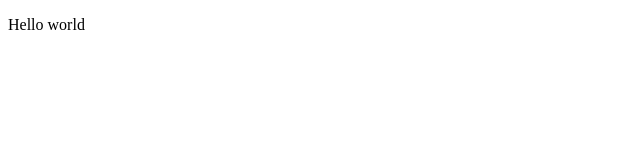
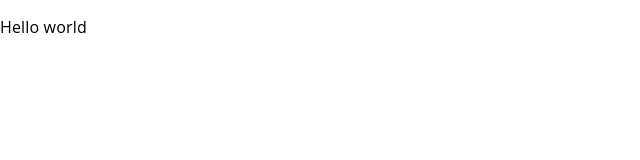
Before and after one commit to Maxim2993/itmo-market, a React (Create React App) app: page / in a window 1280 px wide. Shown: the top 160 px of the page, without its empty margins (0-640 px from the left). Built offline with nearby package versions, Linux system fonts and the light colour scheme.

Commit message:
Settings/ added MU theme

```diff
--- a/src/index.tsx
+++ b/src/index.tsx
@@ -1,5 +1,7 @@
 import React from 'react';
 import ReactDOM from 'react-dom/client';
+import { CssBaseline, ThemeProvider } from '@mui/material';
+import { theme } from './theme';
 import App from './App';
 import reportWebVitals from './reportWebVitals';
 
@@ -9,7 +11,11 @@ const root = ReactDOM.createRoot(
 );
 root.render(
   <React.StrictMode>
-    <App />
+    <ThemeProvider theme={theme}>
+      <CssBaseline>
+        <App />
+      </CssBaseline>
+    </ThemeProvider>
   </React.StrictMode>
 );
 
--- /dev/null
+++ b/src/theme/index.ts
@@ -0,0 +1,8 @@
+import { createTheme } from '@mui/material';
+import { palette } from './palette';
+import { typography } from './typography';
+
+export const theme = createTheme({
+    palette,
+    typography,
+});
--- /dev/null
+++ b/src/theme/palette.ts
@@ -0,0 +1,19 @@
+export const palette = {
+    primary: {
+        main: '#0298A9',
+        disabled: '#A8D3D6',
+    },
+    secondary: {
+        main: '#86BD24',
+        disabled: '#CFDEAE',
+    },
+    info: {
+        main: '#414549',
+        disabled: '#B9B9B7',
+    },
+    text: {
+        primary: '#000000',
+        secondary: '#7f7f7f',
+        white: '#FFFFFF'
+    },
+};
--- /dev/null
+++ b/src/theme/styled.ts
@@ -0,0 +1,4 @@
+import { createStyled } from '@mui/system';
+import { theme } from '.';
+
+export const styled = createStyled({ defaultTheme: theme });
--- /dev/null
+++ b/src/theme/typography.ts
@@ -0,0 +1,48 @@
+export const typography = {
+    title: {
+        fontFamily: 'Open Sans',
+        fontStyle: 'normal',
+        fontWeight: 400,
+        fontSize: '24px',
+        lineHeight: '33px',
+    },
+    subtitle1: {
+        fontFamily: 'Roboto',
+        fontStyle: 'normal',
+        fontWeight: 500,
+        fontSize: '24px',
+        lineHeight: '24px',
+        letterSpacing: '0.1px',
+    },
+    body1: {
+        fontFamily: 'Open Sans',
+        fontStyle: 'normal',
+        fontWeight: 400,
+        fontSize: '16px',
+        lineHeight: '22px',
+    },
+    body2: {
+        fontFamily: 'Open Sans',
+        fontStyle: 'normal',
+        fontWeight: 400,
+        fontSize: '12px',
+        lineHeight: '16px',
+    },
+    textlink2: {
+        fontFamily: 'Open Sans',
+        fontStyle: 'normal',
+        fontWeight: 300,
+        fontSize: '14px',
+        lineHeight: '24px',
+        letterSpacing: '0.1px',
+    },
+    btnContent: {
+        fontFamily: 'Open Sans',
+        fontStyle: 'normal',
+        fontWeight: 700,
+        fontSize: '24px',
+        lineHeight: '18px',
+        letterSpacing: '0.15px',
+        textTransform: 'uppercase',
+    },
+}
```
